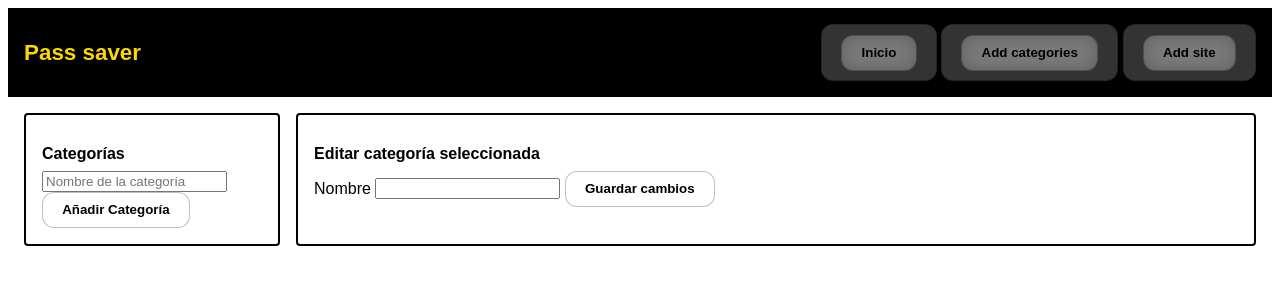
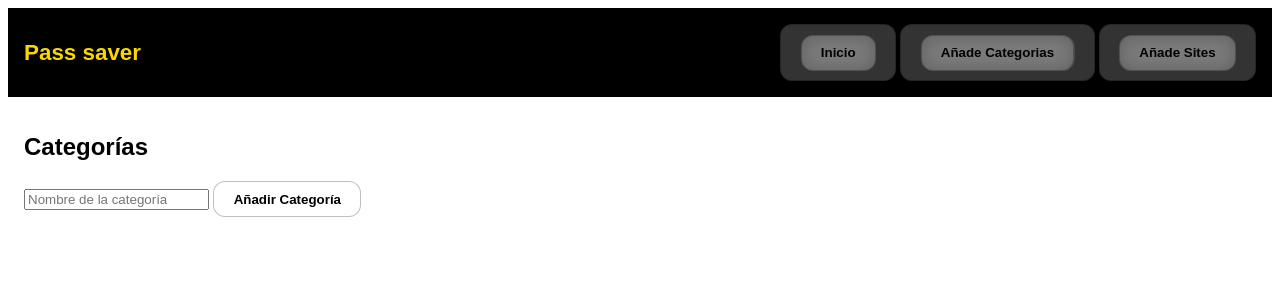
Before and after one commit to Taazz7/oliver, a website: page www/categorias.html in a window 1280 px wide. Drawn offline with Linux system fonts and the light colour scheme; some packages are replaced by stand-ins of ours; a script that the page names is missing.

Commit message:
traduccion de botones y mejora del btn categorias

```diff
--- a/www/categorias.html
+++ b/www/categorias.html
@@ -10,29 +10,21 @@
     <h1>Pass saver</h1>
     <nav>
       <a href="index.html"><button>Inicio</button></a>
-      <a href="categorias.html"><button>Add categories</button></a>
-      <a href="sites.html"><button>Add site</button></a>
+      <a href="categorias.html"><button>Añade Categorias</button></a>
+      <a href="sites.html"><button>Añade Sites</button></a>
     </nav>
   </header>
 
   <main>
-    <aside>
+    <div class="formato">
       <h2>Categorías</h2>
       <div id="categoryList"></div>
       <div id="formAddCategory">
         <input type="text" id="categoryInput" placeholder="Nombre de la categoría">
         <button id="addCategoryBtn">Añadir Categoría</button>
       </div>
-    </aside>
+    </div>
 
-    <section>
-      <h2>Editar categoría seleccionada</h2>
-      <div id="formEditCategory">
-        <label for="editCategoryName">Nombre</label>
-        <input type="text" id="editCategoryName" required />
-        <button type="submit">Guardar cambios</button>
-      </div>
-    </section>
   </main>
 
   <script src="categorias.js"></script>
--- a/www/categorias.js
+++ b/www/categorias.js
@@ -29,6 +29,9 @@ document.getElementById("addCategoryBtn").addEventListener("click", async () =>
       const data = await res.json();
       console.log("Categoría guardada:", data);
 
+      // Redirigir a index.html
+      window.location.href = "index.html";
+
   } catch (err) {
     console.log(name);
       console.error(err);
--- a/www/index.js
+++ b/www/index.js
@@ -3,6 +3,8 @@ let drawData = (data) => {
     let parent = document.getElementsByTagName('ul')[0];
     let child = document.createElement('li');
     child.classList.add("category-item");
+
+    // Borrado Categorias
 
     // Texto del nombre
     let nameSpan = document.createElement('span');
--- a/www/style.css
+++ b/www/style.css
@@ -191,3 +191,7 @@ form button {
 .delete-btn:hover {
   color: red;
 }
+
+.formato{
+  align-content: center;
+}
```
Also changed, not shown: www/index.html (+2 -2 lines), www/sites.html (+2 -2 lines), 1 other file.
